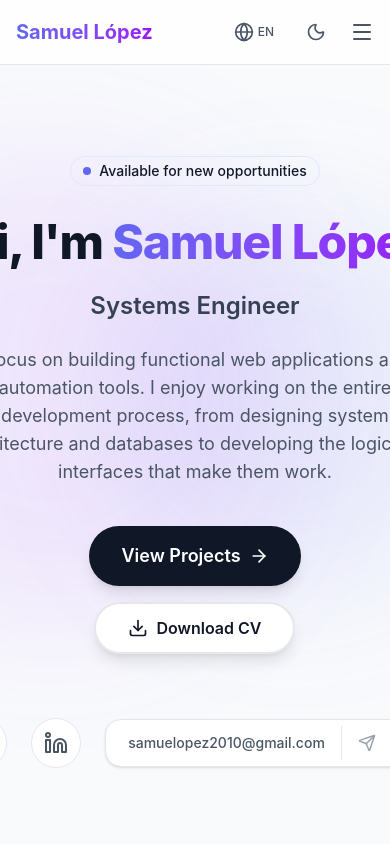
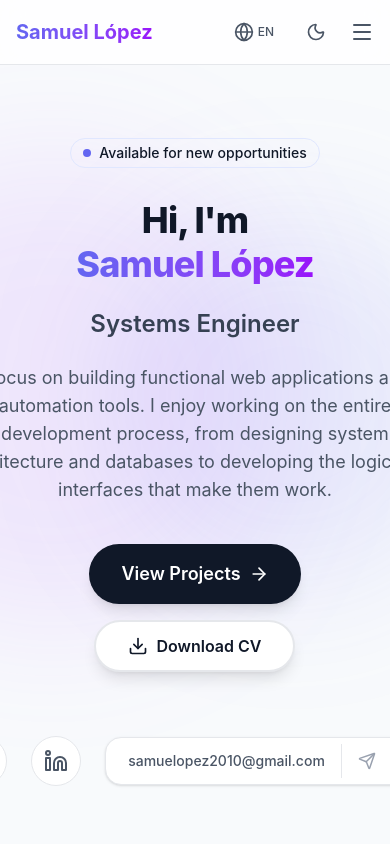
Before and after one commit to samuelopez2010/portfolio, a React (Vite) app: page / in a window 390 px wide. Shown: the top 844 px of the page. Built offline with nearby package versions, Linux system fonts and the light colour scheme.

Commit message:
Fix hero text wrapping on mobile and add status translation

```diff
--- a/src/components/sections/Hero.jsx
+++ b/src/components/sections/Hero.jsx
@@ -33,17 +33,17 @@ export default function Hero() {
                         <span className="animate-ping absolute inline-flex h-full w-full rounded-full bg-brand-400 opacity-75"></span>
                         <span className="relative inline-flex rounded-full h-2 w-2 bg-brand-500"></span>
                     </span>
-                    Available for new opportunities
+                    {t('hero.status', 'Available for new opportunities')}
                 </motion.div>
 
                 <motion.h1
                     initial={{ opacity: 0, y: 20 }}
                     animate={{ opacity: 1, y: 0 }}
                     transition={{ duration: 0.5, delay: 0.1 }}
-                    className="text-5xl md:text-7xl font-extrabold text-gray-900 dark:text-white tracking-tight mb-6"
+                    className="text-4xl sm:text-5xl md:text-7xl font-extrabold text-gray-900 dark:text-white tracking-tight mb-6 flex flex-col sm:block items-center sm:items-stretch"
                 >
-                    {t('hero.greeting')}{' '}
-                    <span className="bg-gradient-to-r from-brand-500 to-purple-600 bg-clip-text text-transparent">
+                    <span>{t('hero.greeting')}</span>
+                    <span className="bg-gradient-to-r from-brand-500 to-purple-600 bg-clip-text text-transparent sm:ml-3 mt-1 sm:mt-0">
                         Samuel López
                     </span>
                 </motion.h1>
--- a/src/i18n.js
+++ b/src/i18n.js
@@ -17,7 +17,8 @@ const resources = {
                 "greeting": "Hi, I'm",
                 "title": "Systems Engineer",
                 "subtitle": "I focus on building functional web applications and automation tools. I enjoy working on the entire development process, from designing system architecture and databases to developing the logic and interfaces that make them work.",
-                "view_projects": "View Projects"
+                "view_projects": "View Projects",
+                "status": "Available for new opportunities"
             },
             "about": {
                 "title": "About me",
@@ -215,7 +216,8 @@ const resources = {
                 "greeting": "Hola, soy",
                 "title": "Ingeniero de Sistemas",
                 "subtitle": "Me enfoco en construir aplicaciones web funcionales y herramientas de automatización. Disfruto trabajando en todo el proceso de desarrollo, desde el diseño de la arquitectura y bases de datos hasta el desarrollo de la lógica y de las interfaces.",
-                "view_projects": "Ver Proyectos"
+                "view_projects": "Ver Proyectos",
+                "status": "Disponible para nuevas oportunidades"
             },
             "about": {
                 "title": "Sobre mí",
```
